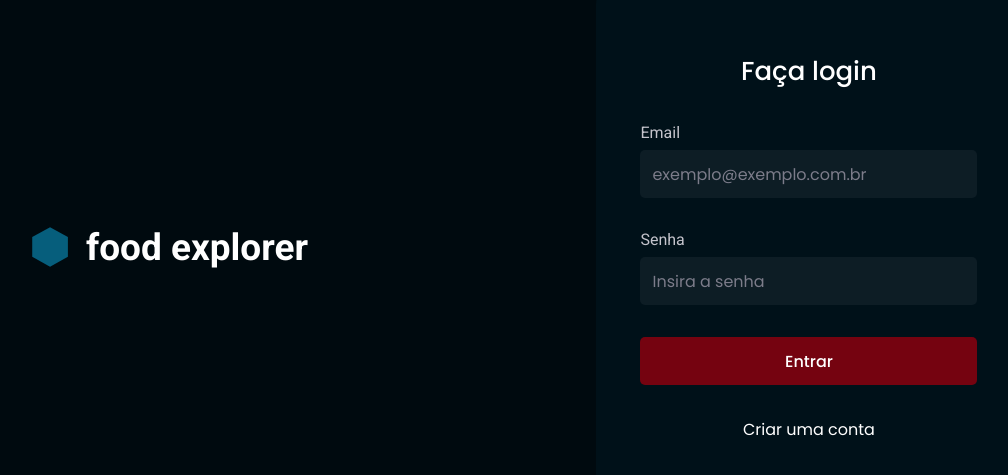
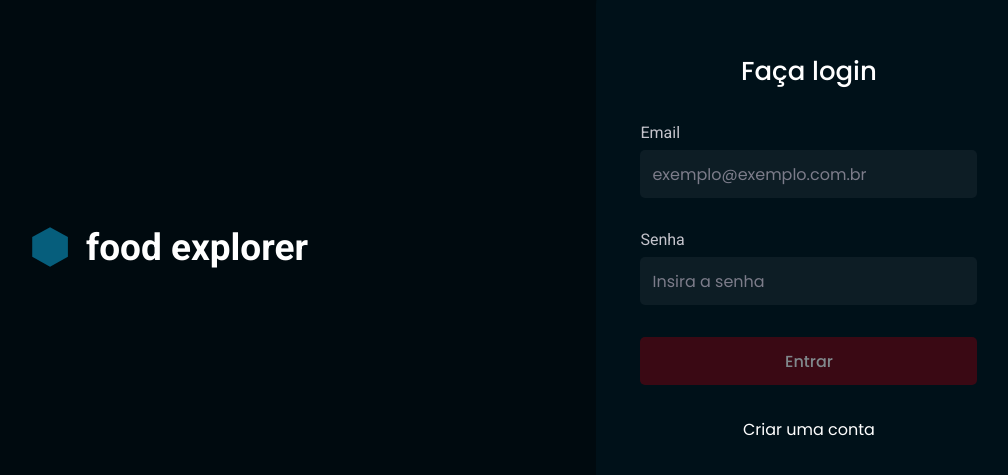
Before and after one commit to dbento-dev/food-explorer, a React (Vite) app: page / in a window 1280 px wide. Shown: the part 153-628 px from the top of the page, without its empty margins (147-1155 px from the left). Built offline with nearby package versions, Linux system fonts and the light colour scheme.

Commit message:
feat: disabled signin button

```diff
--- a/src/pages/SignIn/index.jsx
+++ b/src/pages/SignIn/index.jsx
@@ -13,6 +13,8 @@ export function SignIn() {
   const [password, setPassword] = useState('')
 
   const { signIn, isLoading } = useAuth()
+
+  const isDisabledButton = !email || !password
 
   const handleSignIn = () => {
     signIn({
@@ -52,6 +54,7 @@ export function SignIn() {
             buttontype="primary"
             isLoading={isLoading}
             onClick={handleSignIn}
+            isDisabled={isDisabledButton}
           />
 
           <Link to="/register">Criar uma conta</Link>
```
